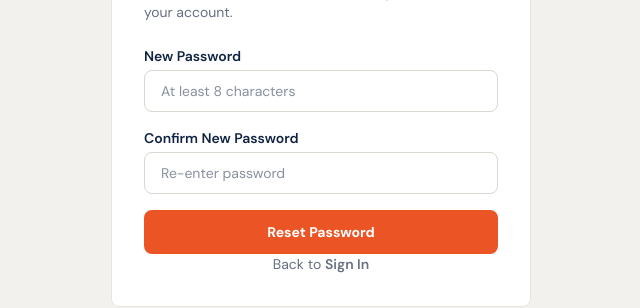
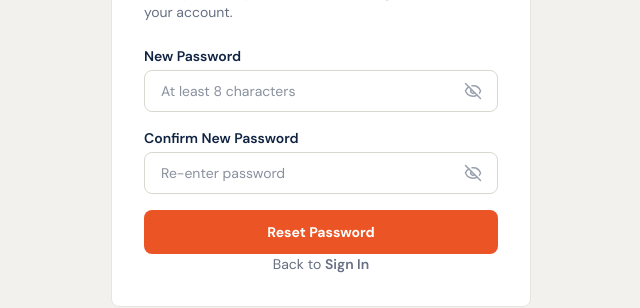
Before and after one commit to Prathik1812/tjasf, a React (Vite) app: page /reset-password in a window 1280 px wide. Shown: the part 456-764 px from the top of the page, without its empty margins (319-959 px from the left). Built offline with nearby package versions, Linux system fonts and the light colour scheme; a web font is replaced by a local one.

Commit message:
feat: protect admin accounts in Manage Users and add press-and-hold password reveal eye button

```diff
--- /dev/null
+++ b/src/components/PasswordInput.tsx
@@ -0,0 +1,53 @@
+import { useState } from 'react';
+import { Eye, EyeOff } from 'lucide-react';
+
+interface PasswordInputProps {
+  value: string;
+  onChange: (e: React.ChangeEvent<HTMLInputElement>) => void;
+  placeholder?: string;
+  required?: boolean;
+  className?: string;
+  id?: string;
+  name?: string;
+}
+
+export default function PasswordInput({
+  value,
+  onChange,
+  placeholder = '',
+  required = false,
+  className = 'w-full border border-[#d8d8d1] rounded-lg px-4 py-2.5 pr-10 text-sm outline-none focus:border-[#eb5526]',
+  id,
+  name,
+}: PasswordInputProps) {
+  const [showPassword, setShowPassword] = useState(false);
+
+  return (
+    <div className="relative flex items-center w-full">
+      <input
+        type={showPassword ? 'text' : 'password'}
+        required={required}
+        value={value}
+        onChange={onChange}
+        placeholder={placeholder}
+        id={id}
+        name={name}
+        className={className}
+      />
+      <button
+        type="button"
+        onMouseDown={() => setShowPassword(true)}
+        onMouseUp={() => setShowPassword(false)}
+        onMouseLeave={() => setShowPassword(false)}
+        onTouchStart={() => setShowPassword(true)}
+        onTouchEnd={() => setShowPassword(false)}
+        onTouchCancel={() => setShowPassword(false)}
+        className="absolute right-3 text-gray-400 hover:text-[#eb5526] select-none cursor-pointer focus:outline-none p-1"
+        title="Press & hold to reveal password"
+        aria-label="Press and hold to reveal password"
+      >
+        {showPassword ? <Eye size={18} className="text-[#eb5526]" /> : <EyeOff size={18} />}
+      </button>
+    </div>
+  );
+}
--- a/src/pages/admin/ManageUsersPage.tsx
+++ b/src/pages/admin/ManageUsersPage.tsx
@@ -90,7 +90,7 @@ export default function ManageUsersPage() {
     setUpdatingId(null);
   };
 
-  const rolesList: UserRole[] = ['author', 'reviewer', 'section_editor', 'editor_in_chief', 'admin', 'associate_editor', 'editorial_board_member'];
+  const rolesList: UserRole[] = ['author', 'reviewer', 'section_editor', 'editor_in_chief', 'associate_editor', 'editorial_board_member'];
 
   const roleLabel: Record<UserRole, string> = {
     author: 'Author',
@@ -130,6 +130,11 @@ export default function ManageUsersPage() {
                     <td className="p-4 font-medium text-[#102342]">{u.full_name}</td>
                     <td className="p-4 text-[#667082]">{u.email}</td>
                     <td className="p-4">
+                      {u.role === 'admin' ? (
+                        <span className="px-2.5 py-1 bg-[#102342] text-white rounded text-xs font-bold">
+                          Administrator (Protected)
+                        </span>
+                      ) : (
                         <select
                           value={u.role}
                           onChange={(e) => handleRoleSelect(u.id, e.target.value as UserRole)}
@@ -140,11 +145,12 @@ export default function ManageUsersPage() {
                             <option key={r} value={r}>{r.replace(/_/g, ' ')}</option>
                           ))}
                         </select>
+                      )}
                     </td>
                     <td className="p-4">
                       <button
                         onClick={() => toggleUserActive(u)}
-                        disabled={updatingId === u.id}
+                        disabled={updatingId === u.id || u.role === 'admin'}
                         className={`text-xs font-bold px-3 py-1 rounded-full cursor-pointer ${
                           u.is_active
                             ? 'bg-green-50 text-green-700 hover:bg-green-100'
@@ -162,6 +168,7 @@ export default function ManageUsersPage() {
                         >
                           <Eye size={14} /> Profile
                         </button>
+                        {u.role !== 'admin' ? (
                           <button
                             onClick={() => setDeleteConfirmModal({
                               isOpen: true,
@@ -174,6 +181,9 @@ export default function ManageUsersPage() {
                           >
                             <Trash2 size={14} /> Delete
                           </button>
+                        ) : (
+                          <span className="text-[11px] text-gray-400 italic font-medium">Protected System Admin</span>
+                        )}
                       </div>
                     </td>
                   </tr>
--- a/src/pages/auth/LoginPage.tsx
+++ b/src/pages/auth/LoginPage.tsx
@@ -1,6 +1,7 @@
 import { useState } from 'react';
 import { Link, useNavigate, useLocation } from 'react-router-dom';
 import { useAuth } from '@/context/AuthContext';
+import PasswordInput from '@/components/PasswordInput';
 
 export default function LoginPage() {
   const { signIn } = useAuth();
@@ -94,7 +95,7 @@ export default function LoginPage() {
                 <label className="text-sm font-semibold text-[#102342]">Password</label>
                 <Link to="/forgot-password" className="text-xs text-[#eb5526] hover:underline font-semibold">Forgot password?</Link>
               </div>
-              <input type="password" required value={password} onChange={(e) => setPassword(e.target.value)} className="w-full border border-[#d8d8d1] rounded-lg px-4 py-2.5 text-sm outline-none focus:border-[#eb5526]" />
+              <PasswordInput required value={password} onChange={(e) => setPassword(e.target.value)} />
             </div>
 
             {/* Role Selection Radio Buttons */}
--- a/src/pages/auth/RegisterPage.tsx
+++ b/src/pages/auth/RegisterPage.tsx
@@ -1,6 +1,7 @@
 import { useState } from 'react';
 import { Link, useNavigate, useSearchParams } from 'react-router-dom';
 import { useAuth } from '@/context/AuthContext';
+import PasswordInput from '@/components/PasswordInput';
 import { sendInvitationAcceptedNotification } from '@/lib/email';
 
 export default function RegisterPage() {
@@ -107,7 +108,7 @@ export default function RegisterPage() {
             </div>
             <div>
               <label className="block text-sm font-semibold text-[#102342] mb-1">Password</label>
-              <input type="password" required value={password} onChange={(e) => setPassword(e.target.value)} className="w-full border border-[#d8d8d1] rounded-lg px-4 py-2.5 text-sm outline-none focus:border-[#eb5526]" />
+              <PasswordInput required value={password} onChange={(e) => setPassword(e.target.value)} />
 
               {/* Password Strength Indicator */}
               {password.length > 0 && (
@@ -173,7 +174,7 @@ export default function RegisterPage() {
             </div>
             <div>
               <label className="block text-sm font-semibold text-[#102342] mb-1">Confirm Password</label>
-              <input type="password" required value={confirmPassword} onChange={(e) => setConfirmPassword(e.target.value)} className="w-full border border-[#d8d8d1] rounded-lg px-4 py-2.5 text-sm outline-none focus:border-[#eb5526]" />
+              <PasswordInput required value={confirmPassword} onChange={(e) => setConfirmPassword(e.target.value)} />
             </div>
             <button type="submit" disabled={loading} className="w-full py-3 bg-[#eb5526] text-white text-sm font-bold rounded-lg hover:bg-[#d7461c] transition-colors disabled:opacity-50">
               {loading ? 'Creating account...' : 'Create Account'}
--- a/src/pages/auth/ResetPasswordPage.tsx
+++ b/src/pages/auth/ResetPasswordPage.tsx
@@ -1,6 +1,7 @@
 import { useState } from 'react';
 import { Link, useNavigate } from 'react-router-dom';
 import { supabase } from '@/lib/supabase';
+import PasswordInput from '@/components/PasswordInput';
 
 export default function ResetPasswordPage() {
   const navigate = useNavigate();
@@ -80,13 +81,11 @@ export default function ResetPasswordPage() {
             <form onSubmit={handleSubmit} className="space-y-4">
               <div>
                 <label className="block text-sm font-semibold text-[#102342] mb-1">New Password</label>
-                <input
-                  type="password"
+                <PasswordInput
                   required
                   value={password}
                   onChange={(e) => setPassword(e.target.value)}
                   placeholder="At least 8 characters"
-                  className="w-full border border-[#d8d8d1] rounded-lg px-4 py-2.5 text-sm outline-none focus:border-[#eb5526]"
                 />
 
                 {/* Password Strength Indicator */}
@@ -154,13 +153,11 @@ export default function ResetPasswordPage() {
 
               <div>
                 <label className="block text-sm font-semibold text-[#102342] mb-1">Confirm New Password</label>
-                <input
-                  type="password"
+                <PasswordInput
                   required
                   value={confirmPassword}
                   onChange={(e) => setConfirmPassword(e.target.value)}
                   placeholder="Re-enter password"
-                  className="w-full border border-[#d8d8d1] rounded-lg px-4 py-2.5 text-sm outline-none focus:border-[#eb5526]"
                 />
               </div>
 
```
Lines whose indentation alone changed are shown as unchanged.
